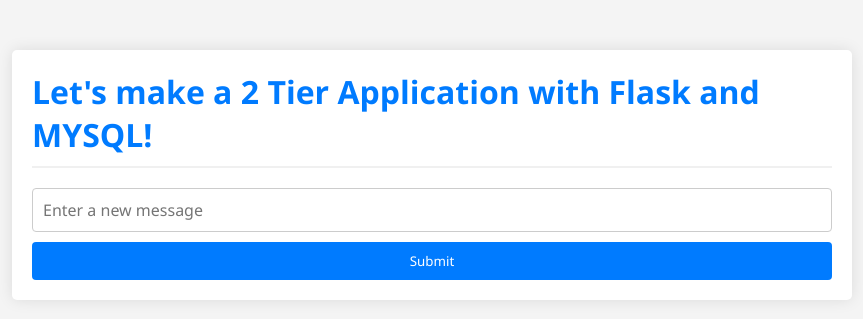
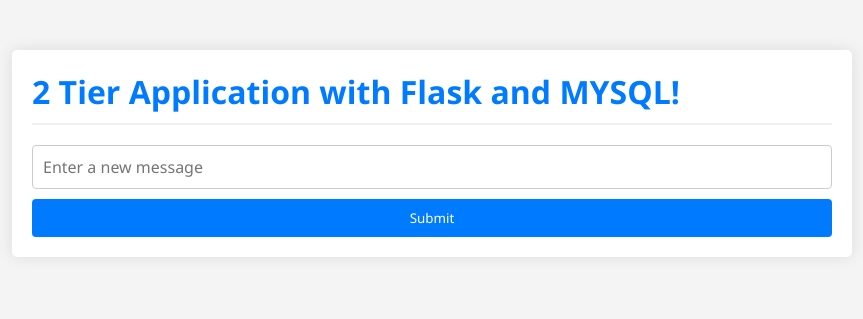
Before and after one commit to faizulkarimsunnygit/flask-app, a Flask app: page / in a window 1280 px wide. Shown: the top 319 px of the page, without its empty margins (208-1071 px from the left). Run offline with Flask 2, Linux system fonts and the light colour scheme; data that the repository does not hold is empty; some libraries are stand-ins or nearby versions.

Commit message:
Update index.html

```diff
--- a/templates/index.html
+++ b/templates/index.html
@@ -93,7 +93,7 @@
 
 <body>
     <div class="container">
-        <h1>Let's make a 2 Tier Application with Flask and MYSQL!</h1>
+        <h1> 2 Tier Application with Flask and MYSQL!</h1>
         {% for message in messages %}
             <p>{{ message[0] }}</p>
         {% endfor %}
```
